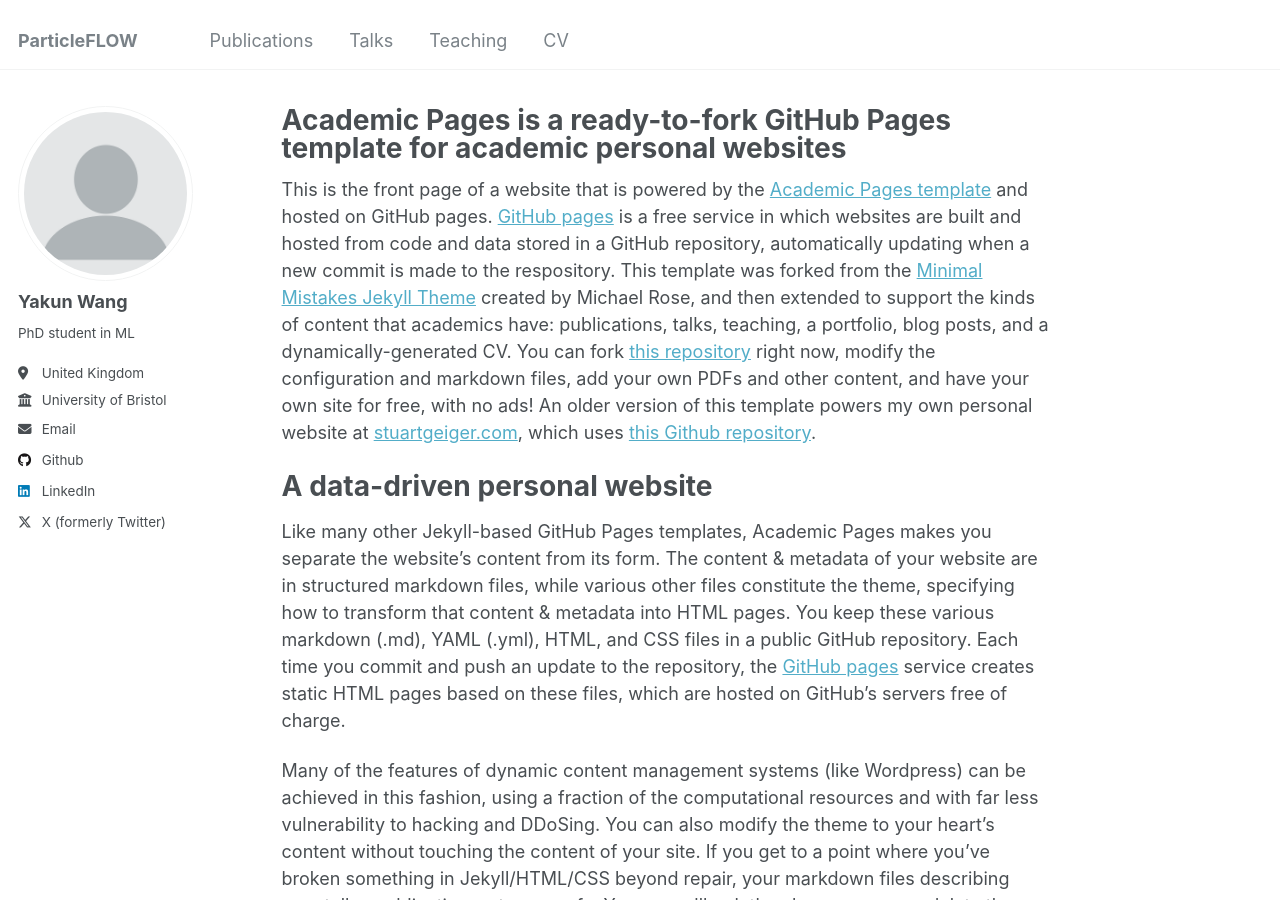
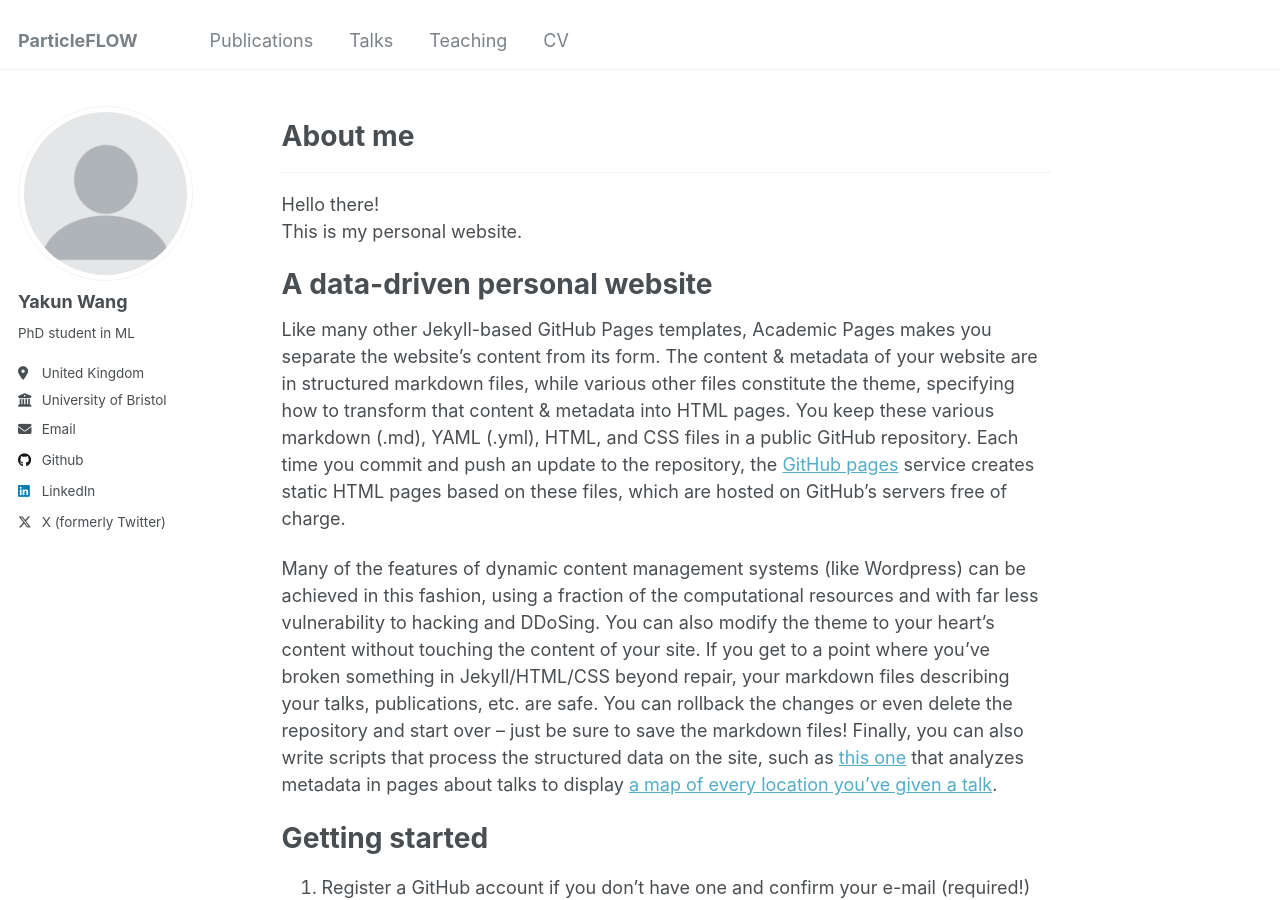
Before and after one commit to probabilityFLOW/probabilityFLOW.github.io, a Jekyll site: the page built from _pages/about.md, in a window 1280 px wide and 900 px high. Built offline with Jekyll 4.4.1, drawn with Linux system fonts in a browser that asks for light colours.

Commit message:
update publication

```diff
--- a/_pages/about.md
+++ b/_pages/about.md
@@ -1,13 +1,20 @@
 ---
 permalink: /
-title: "Academic Pages is a ready-to-fork GitHub Pages template for academic personal websites"
+title: ""
 author_profile: true
 redirect_from:
   - /about/
   - /about.html
 ---
 
-This is the front page of a website that is powered by the [Academic Pages template](https://github.com/academicpages/academicpages.github.io) and hosted on GitHub pages. [GitHub pages](https://pages.github.com) is a free service in which websites are built and hosted from code and data stored in a GitHub repository, automatically updating when a new commit is made to the respository. This template was forked from the [Minimal Mistakes Jekyll Theme](https://mmistakes.github.io/minimal-mistakes/) created by Michael Rose, and then extended to support the kinds of content that academics have: publications, talks, teaching, a portfolio, blog posts, and a dynamically-generated CV. You can fork [this repository](https://github.com/academicpages/academicpages.github.io) right now, modify the configuration and markdown files, add your own PDFs and other content, and have your own site for free, with no ads! An older version of this template powers my own personal website at [stuartgeiger.com](http://stuartgeiger.com), which uses [this Github repository](https://github.com/staeiou/staeiou.github.io).
+<!-- This is the front page of a website that is powered by the [Academic Pages template](https://github.com/academicpages/academicpages.github.io) and hosted on GitHub pages. [GitHub pages](https://pages.github.com) is a free service in which websites are built and hosted from code and data stored in a GitHub repository, automatically updating when a new commit is made to the respository. This template was forked from the [Minimal Mistakes Jekyll Theme](https://mmistakes.github.io/minimal-mistakes/) created by Michael Rose, and then extended to support the kinds of content that academics have: publications, talks, teaching, a portfolio, blog posts, and a dynamically-generated CV. You can fork [this repository](https://github.com/academicpages/academicpages.github.io) right now, modify the configuration and markdown files, add your own PDFs and other content, and have your own site for free, with no ads! An older version of this template powers my own personal website at [stuartgeiger.com](http://stuartgeiger.com), which uses [this Github repository](https://github.com/staeiou/staeiou.github.io). -->
+
+# About me
+
+---
+
+Hello there!
+This is my personal website.
 
 A data-driven personal website
 ======
--- a/_publications/pubulications.md
+++ b/_publications/pubulications.md
@@ -5,9 +5,4 @@ author_profile: true
 ---
 
 
-This page contains all my publications; for more details, see my [Google Scholar](https://scholar.google.co.uk/citations?user=yLBYtAwAAAAJ&hl=en) profile. If you would like a brief introduction to some of the fields I work in and have contributed to, you may want to have a look at the following project pages:
-* [Bayesian probabilistic numerical methods](https://fxbriol.github.io/research/PN/).
-* [Inference for intractable models](https://fxbriol.github.io/research/intractable-models/).
-* [Stein's method as a computational tool](https://fxbriol.github.io/research/Stein/).
-* [Transfer learning for Monte Carlo](https://fxbriol.github.io/research/multiple-integrals/).
-* [Robustness in Bayesian Statistics and Machine Learning](https://fxbriol.github.io/research/bayesian-robustness/)
+This page contains all my publications; for more details, see my
```
